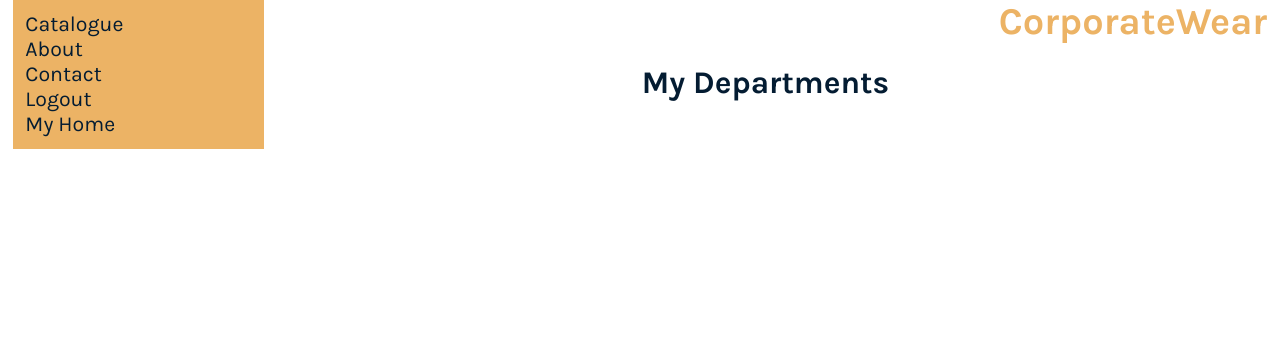
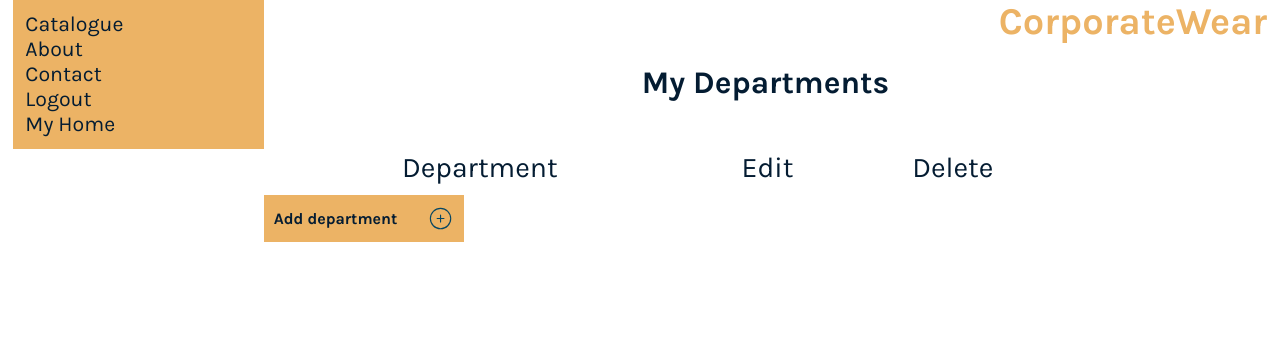
Before and after one commit to GregBaughDev/522-corporate-wear, a PHP site: page /view/user/userdepartments.php in a window 1280 px wide. Shown: the part 14-358 px from the top of the page. Run offline with PHP 8.4, Linux system fonts and the light colour scheme; the visitor is signed in with stand-in values (Sample User, id 1); data that the repository does not hold is empty.

Commit message:
Updates departments functionality

```diff
--- a/public/styles/userdepartments.css
+++ b/public/styles/userdepartments.css
@@ -9,3 +9,44 @@ h3 {
     font-size: var(--font-xl);
     text-align: center;
 }
+
+.depts {
+    display: flex;
+    justify-content: center;
+    flex-direction: column;
+}
+
+table {
+    width: 80%;
+}
+
+table td {
+    height: 50px;
+    text-align: center;
+}
+
+.add-dept {
+    width: 20%;
+    height: 20%;
+    display: flex;
+    flex-direction: row;
+    justify-content: space-between;
+    align-items: center;
+    background-color: var(--tertiary);
+    padding: 1%;
+}
+
+.add-dept h4 {
+    font-size: 1rem;
+    text-align: center;
+}
+
+.add-dept svg {
+    height: 15%;
+    width: 15%;
+}
+
+svg {
+    width: 30px;
+    height: 30px;
+}
--- a/view/user/userdepartments.php
+++ b/view/user/userdepartments.php
@@ -18,8 +18,39 @@
                 <div>
                     <h2>My Departments</h2>
                 </div>
-                <section>
-
+                <section class="depts">
+                    <table>
+                        <thead>
+                            <tr>
+                                <td><h3>Department</h3></td>
+                                <td><h3>Edit</h3></td>
+                                <td><h3>Delete</h3></td>
+                            </tr>
+                        </thead>
+                        <tbody>
+                            <?php foreach($departments as $department) { ?>
+                                <tr>
+                                    <td><?= ucfirst($department['name']) ?></td>
+                                    <td>
+                                        <svg xmlns="http://www.w3.org/2000/svg" fill="none" viewBox="0 0 24 24" stroke="#064663">
+                                            <path strokeLinecap="round" strokeLinejoin="round" strokeWidth="1" d="M15.232 5.232l3.536 3.536m-2.036-5.036a2.5 2.5 0 113.536 3.536L6.5 21.036H3v-3.572L16.732 3.732z" />
+                                        </svg>
+                                    </td>
+                                    <td>
+                                        <svg xmlns="http://www.w3.org/2000/svg" fill="none" viewBox="0 0 24 24" stroke="#064663">
+                                            <path stroke-linecap="round" stroke-linejoin="round" stroke-width="1" d="M6 18L18 6M6 6l12 12" />
+                                        </svg>
+                                    </td>
+                                </tr>
+                            <?php } ?>
+                        </tbody>
+                    </table>
+                    <div class="add-dept">
+                        <h4>Add department</h4>
+                        <svg xmlns="http://www.w3.org/2000/svg" fill="none" viewBox="0 0 24 24" stroke="#064663">
+                            <path stroke-linecap="round" stroke-linejoin="round" stroke-width="1" d="M12 9v3m0 0v3m0-3h3m-3 0H9m12 0a9 9 0 11-18 0 9 9 0 0118 0z" />
+                        </svg>
+                    </div>
                 </section>
             </div>
         </main>
```
